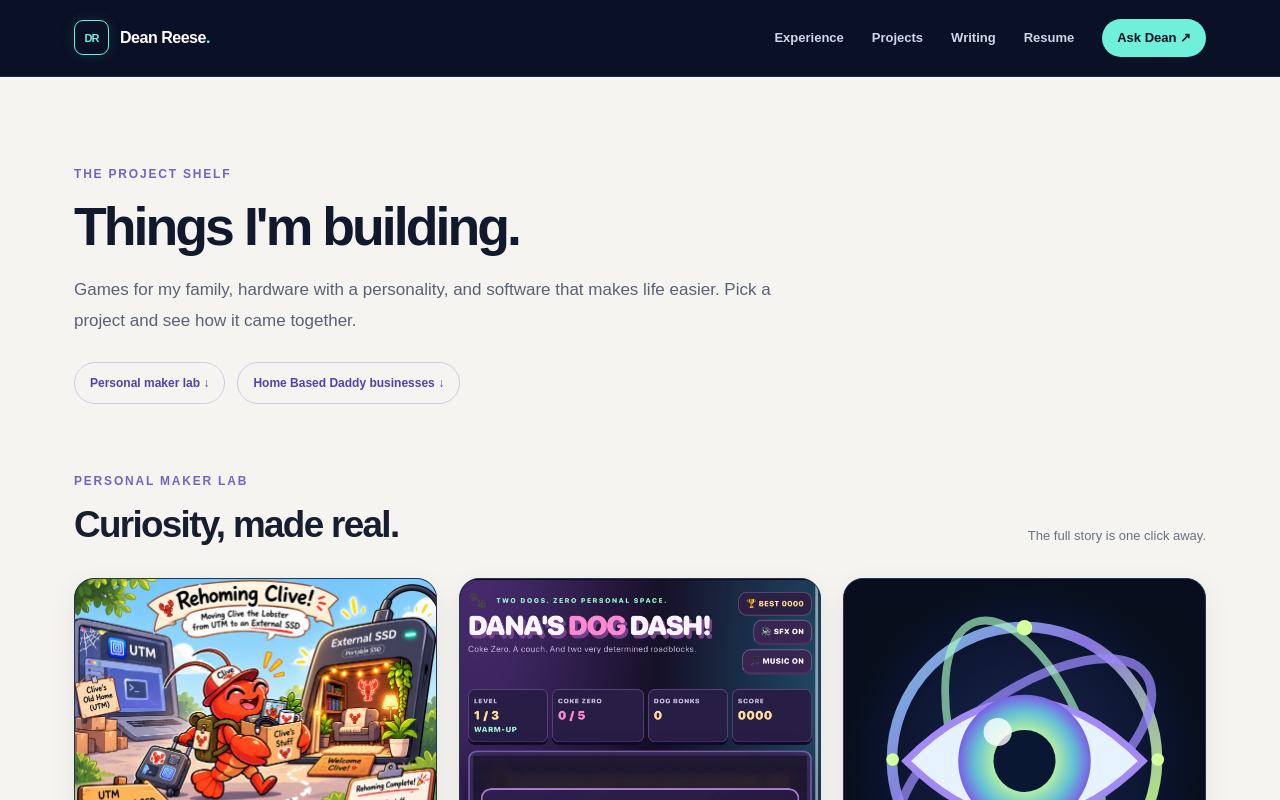
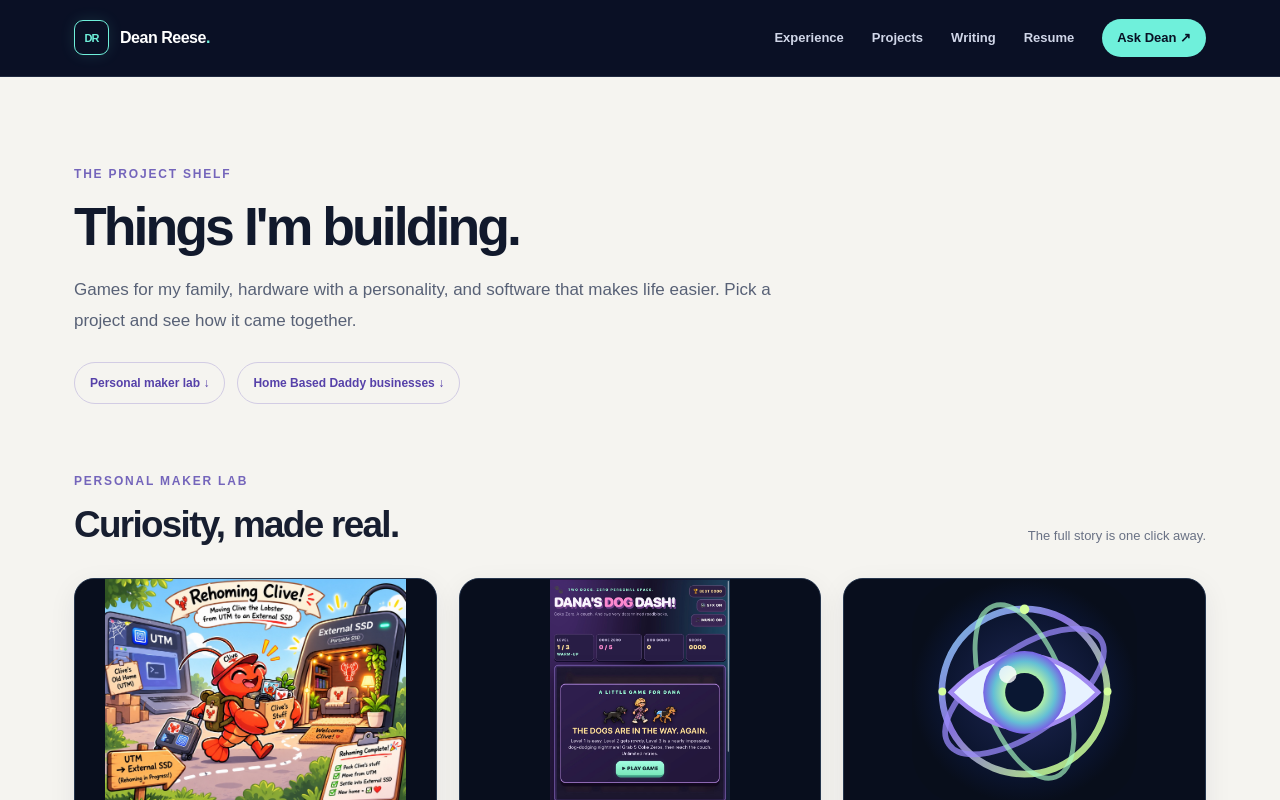
Before and after one commit to vousdoochile/deanreese-site, a Next.js app: page /ventures in a window 1280 px wide. Shown: the top 800 px of the page. Built offline with nearby package versions, Linux system fonts and the light colour scheme.

Commit message:
Keep complete artwork contained within project thumbnails

```diff
--- a/src/app/globals.css
+++ b/src/app/globals.css
@@ -211,8 +211,8 @@ a:focus-visible, button:focus-visible, input:focus-visible { outline: 3px solid
 .project-tile:hover { transform: translateY(-4px); box-shadow: 0 16px 38px rgba(15,25,50,.15); }
 .project-tile-main { display: flex; flex-direction: column; flex: 1; color: #f4f7ff; text-decoration: none; }
 .project-tile-main:focus-visible { outline-offset: -4px; border-radius: 18px; }
-.project-thumbnail { aspect-ratio: 16 / 10; background: #080e1d; display: grid; place-items: center; overflow: hidden; }
-.project-thumbnail img { display: block; width: 100%; height: 100%; object-fit: contain; }
+.project-thumbnail { position: relative; aspect-ratio: 16 / 10; background: #080e1d; display: grid; place-items: center; overflow: hidden; }
+.project-thumbnail img { position: absolute; inset: 0; display: block; width: 100%; height: 100%; object-fit: contain; }
 .project-tile-copy { display: flex; flex-direction: column; flex: 1; padding: 23px; }
 .project-tile-label { color: #86ecdb; font-size: 10px; letter-spacing: .13em; font-weight: 800; line-height: 1.6; }
 .project-tile-copy h3 { color: white; font-size: 23px; font-weight: 800; letter-spacing: -.04em; line-height: 1.2; margin: 9px 0 12px; }
```
